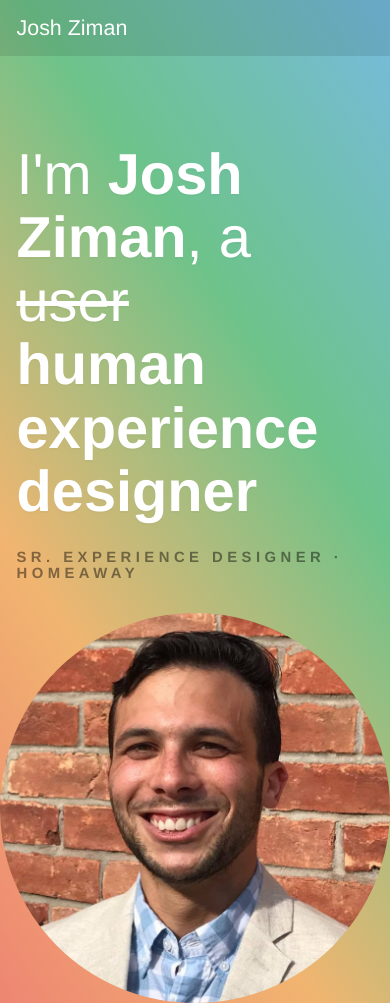
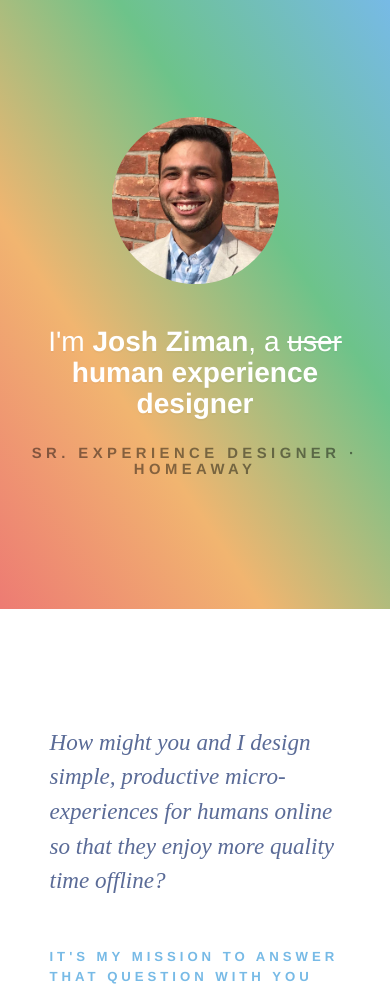
Before and after one commit to joshziman/personal_website, a plain HTML site: page index.htm in a window 390 px wide. Shown: the top 1003 px of the page. Drawn offline with nearby package versions, Linux system fonts and the light colour scheme.

Commit message:
edit grid, breakpoints, layout and text

```diff
--- a/assets/css/scss/all.scss
+++ b/assets/css/scss/all.scss
@@ -22,6 +22,12 @@ body > nav {
   margin-bottom: -100px;
   box-shadow: none;
   font-weight: normal;
+  display: none;
+  @media #{$breakpoint-md-up}{
+    display: flex;
+  }
+
+
   .name {
     font-size: 1.3rem;
   }
@@ -39,30 +45,72 @@ body > nav {
   background-image: linear-gradient(56deg, #ED7B73 0%, #F1B570 33%, #6DC38A 66%, #77BAE6 100%);
   color: white;
 
-  min-height: 600px;
-  padding: 170px 0 100px;
+  padding: 100px 0 100px;
 
   display: flex;
   flex-direction: column;
+
   @include center(xs);
 
+
+  text-align: center;
+  > .row {
+    //padding: 0 20px;
+    @include center(xs);
+  }
+  @media #{$breakpoint-md-up}{
+    text-align: left;
+    padding: 190px 0 120px;
+  }
+
+
+
+
+
+
+
+  .text {
+    order: 1;
+    @media #{$breakpoint-md-up}{
+      text-align: left;
+    }
+  }
+
   .self-portrait {
-    display: flex;
-    flex-direction: column;
-    @include center(xs);
+
+    // starting small
+    order: 0;
+    max-width: 25%;
+    padding-bottom: 20px;
+    max-width: 200px;
+
+    // md and up
+    @media #{$breakpoint-md-up}{
+      display: flex;
+      flex-direction: column;
+      @include center(xs);
+      order: 1;
+    }
+
     img {
       @extend .responsive-img;
       @extend .circle;
-      //max-width: 200px;
     }
   }
 
 
   h1 {
+
+    // starting small
+    font-size: 1.7em;
     margin: 0;
     font-weight: 100;
     text-shadow: 0 2px 0 rgba(0,0,0,0.02);
-    font-size: 3.5rem;
+    // md and up
+    @media #{$breakpoint-md-up}{
+      font-size: 3.3rem;
+    }
+
     strong {
       font-weight: 700;
     }
@@ -91,14 +139,13 @@ body > nav {
 
   .row.article {
     max-width: 740px;
-    /*~ .row.article::before {
-      border-top: 1px solid rgba(black,.1);
-      content: '   ';
-      display: block;
-      width: 100%;
-      position: absolute;
-      left: 0;
-    }*/
+
+    @media #{$breakpoint-xs-only}{
+      padding: 0 $gutter*2;
+    }
+    @media #{$breakpoint-sm-only}{
+      padding: 0 $gutter*3;
+    }
 
     a {
       &:hover {
@@ -133,8 +180,12 @@ body > nav {
     @extend .purple-text;
     font-style: italic;
     font-family: $serif-font-stack;
-    font-size: 2rem;
-    line-height: 1.4;
+    font-size: 1.4rem;
+    line-height: 1.5;
+    @media #{$breakpoint-md-up}{
+      font-size: 1.7rem;
+    }
+
   }
   h4 {
     color: rgba(black,.85);
@@ -143,6 +194,7 @@ body > nav {
     font-size: .8em;
     text-transform: uppercase;
     font-weight: 600;
+    line-height: 1.5;
   }
 
 
--- a/assets/css/scss/materialize/components/_variables.scss
+++ b/assets/css/scss/materialize/components/_variables.scss
@@ -221,12 +221,12 @@ $switch-radius: 15px !default;
 // ==========================================================================
 
 // Media Query Ranges
-$small-screen-up: 601px !default;
-$medium-screen-up: 993px !default;
-$large-screen-up: 1201px !default;
-$small-screen: 600px !default;
-$medium-screen: 992px !default;
-$large-screen: 1200px !default;
+$small-screen: 64rem !default; // matches the sass/flexbox/*/_grid-variables.scss equiv, manually for now
+$medium-screen: 90rem !default; // matches the sass/flexbox/*/_grid-variables.scss equiv, manually for now
+$large-screen: 120rem !default; // matches the sass/flexbox/*/_grid-variables.scss equiv, manually for now
+$small-screen-up: $small-screen + 1 !default;
+$medium-screen-up: $medium-screen + 1 !default;
+$large-screen-up: $large-screen + 1 !default;
 
 $medium-and-up: "only screen and (min-width : #{$small-screen-up})" !default;
 $large-and-up: "only screen and (min-width : #{$medium-screen-up})" !default;
@@ -239,8 +239,8 @@ $medium-only: "only screen and (min-width : #{$small-screen-up}) and (max-width
 // 12. Grid
 // ==========================================================================
 
-$num-cols: 12 !default;
-$gutter-width: 1.5rem !default;
+$num-cols: 12 !default;       // matches the sass/flexbox/*/_grid-variables.scss equiv, manually for now
+$gutter-width: 1rem !default; // matches the sass/flexbox/*/_grid-variables.scss equiv, manually for now
 $element-top-margin: $gutter-width/3 !default;
 $element-bottom-margin: ($gutter-width*2)/3 !default;
 
--- a/index.htm
+++ b/index.htm
@@ -32,7 +32,7 @@
 <nav class="navbar-fixed">
    <div class="row">
        <span class="col s4 name">Josh Ziman</span>
-       <ul id="nav-mobile" class="right hide-on-med-and-down">
+       <ul id="nav-mobile" class="right">
          <li><a href="https://github.com/joshziman">Github</a></li>
          <li><a href="https://www.linkedin.com/in/josh-ziman-62863843/">LinkedIn</a></li>
          <!-- <li><a href="#">Contact</a></li> -->
@@ -43,11 +43,11 @@
 
 <section id="intro">
   <div class="row">
-    <div class="col">
+    <div class="col-xs-12 col-md-10 text">
       <h1>I'm <strong>Josh Ziman</strong>, a <span class="strike">user</span> <strong class="hxd">human experience designer</strong></h1>
       <h4> Sr. Experience Designer &middot; Homeaway</h4>
     </div>
-    <div class="col-md-2 self-portrait">
+    <div class="col-xs-12 col-md-2 self-portrait">
       <img src="assets/img/josh-ziman.png" alt="Josh Ziman, UX Designer"/>
     </div>
   </div>
@@ -58,8 +58,14 @@
     <div class="col">
       <h2 class="question">How might you and I design simple, productive micro-experiences for humans online so that they enjoy more quality time offline?</h2>
       <h4>It's my mission to answer that question with you</h4>
-      <p>A primary issue with addictive smartphones and social media is that they’re designed to maximize engagement. Widespread, heavy usage of these tools is a recent experiment, starting with the iPhone’s initial release in 2007. Early indications show that human health is taking a significant hit in various forms. Typical users of these technologies are acquiring a new array of social, physical, emotional and cognitive health issues. We’re becoming dumber, fatter, insecure and less able to focus and read. </p>
-      <p>The root source of this engagement-driven design objective involves <em class="">usage-driven business models</em>. Now is best time for startups to shift towards <em class="green-highlight">human experience-first models</em>. This approach aligns with the philosophy that <strong>long-term gains and relationships are sustainable when customers’ full 24-hour contexts and well-being are prioritized.</strong></p>
+      <p>A primary issue with addictive smartphones and social media is that they’re designed to maximize engagement. Widespread, heavy usage of these tools is a only recent experiment, starting with the iPhone’s initial release in 2007. Early indications show that human health is taking a significant hit in various forms. Typical users of these technologies are acquiring a new array of social, physical, emotional and cognitive health issues. We’re becoming increasingly insecure, dumber, fatter, and less able to focus and read. </p>
+      <!-- <p>The root source of engagement-driven design involves <em class="">usage-driven business models</em>, which is common when businesses rely on advertising and consumption. Facebook and Netflix are prime examples. In fact, the CEO of Netflix considers his own customers' sleep as their business's stiffest compitition.</p>
+      <blockquote>
+        Sometimes employees at Netflix think, ‘Oh my god, we’re competing with FX, HBO, or Amazon,” said Hastings, “but think about if you didn’t watch Netflix last night: What did you do? There’s such a broad range of things that you did to relax and unwind, hang out, and connect — and we compete with all of that.” … “You get a show or a movie you’re really dying to watch, and you end up staying up late at night, so we actually compete with sleep,” he said of his No. 1 competitor. Not that he puts too much stock in his rival: “And we’re winning!”
+      </blockquote> -->
+      <p>The root source of engagement-driven design involves <em class="">usage-driven business models</em>, which is common when businesses rely on advertising and consumption. However, now is best time for startups to shift towards <em class="green-highlight">human experience-first models</em>. This approach aligns with the philosophy that <strong>long-term gains and relationships are sustainable when customers’ full 24-hour contexts and well-being are prioritized.</strong></p>
+      <p>Designers and entrepenuers have the opportunity to create products that help people engage with experiences that matter: our offline, quality time spent with friends, family and the environment. How can we design tools that reduce our time online, so we spend more time living?</p>
+      <p>If you'd like to answer that question with me, please reach out.</p>
       <h4>Useful Resources</h4>
       <ul class="reg">
         <li><a href="http://humanetech.com/">Center for Humane Technology</a></li>
```
Also changed, not shown: assets/css/all.css, assets/css/materialize/materialize.css.
